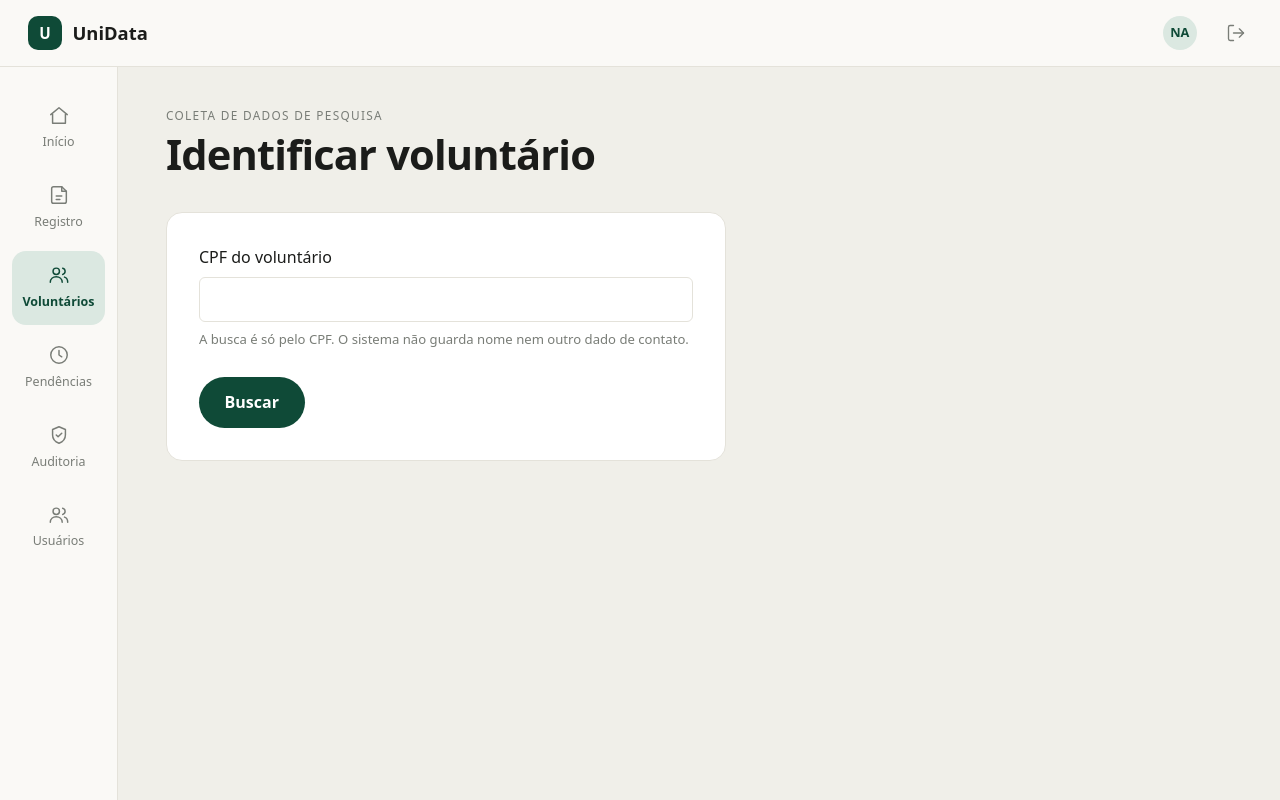
After one commit to BrunoAssis-source/PFC, a Django app: page /voluntarios/ in a window 1280 px wide. The commit adds this page. Run offline with Django 5.2, Linux system fonts and the light colour scheme; the visitor is signed in with stand-in values (Sample User, id 1); parts of the project's set-up code (start-up, migrations or seed data) failed here and were passed over.

Commit message:
adiciona identificacao de voluntario, cadastro por cpf e vinculo a estudo com tcle

```diff
--- a/configuracao/urls.py
+++ b/configuracao/urls.py
@@ -5,5 +5,6 @@ urlpatterns = [
     path("admin/", admin.site.urls),
     path("estudos/", include("estudos.urls")),
     path("auditoria/", include("auditoria.urls")),
+    path("voluntarios/", include("voluntarios.urls")),
     path("", include("autenticacao.urls")),
 ]
--- a/templates/painel.html
+++ b/templates/painel.html
@@ -38,6 +38,10 @@
                 {% include "icones/icone.html" with nome="registro" %}
                 <span>Registro</span>
             </a>
+            <a class="painel-item {% if request.resolver_match.app_name == 'voluntarios' %}ativo{% endif %}" href="{% url 'voluntarios:identificar' %}">
+                {% include "icones/icone.html" with nome="usuarios" %}
+                <span>Voluntários</span>
+            </a>
             <a class="painel-item {% if rota == 'pendencias' %}ativo{% endif %}" href="{% url 'pendencias' %}">
                 {% include "icones/icone.html" with nome="relogio" %}
                 <span>Pendências</span>
--- /dev/null
+++ b/templates/voluntarios/identificar.html
@@ -0,0 +1,34 @@
+{% extends "painel.html" %}
+{% block title %}Identificar voluntário | UniData{% endblock %}
+{% block content %}
+<div class="painel-cabecalho">
+    <div>
+        <p class="painel-rotulo">Coleta de dados de pesquisa</p>
+        <h1 class="painel-titulo">Identificar voluntário</h1>
+    </div>
+</div>
+
+<form class="painel-formulario" method="post" autocomplete="off">
+    {% csrf_token %}
+    <div class="mb-3">
+        <label class="form-label" for="{{ form.cpf.id_for_label }}">{{ form.cpf.label }}</label>
+        {{ form.cpf }}
+        {% for error in form.cpf.errors %}<div class="invalid-feedback d-block">{{ error }}</div>{% endfor %}
+        <div class="ajuda-campo">A busca é só pelo CPF. O sistema não guarda nome nem outro dado de contato.</div>
+    </div>
+    <div class="painel-formulario-acoes">
+        <button class="painel-acao" type="submit">Buscar</button>
+    </div>
+</form>
+
+{% if ausente %}
+<div class="painel-formulario mt-4">
+    <p>Nenhum voluntário com o CPF {{ ausente }}.</p>
+    <form method="post" action="{% url 'voluntarios:cadastrar' %}">
+        {% csrf_token %}
+        <input type="hidden" name="cpf" value="{{ cpf }}">
+        <button class="painel-acao" type="submit">Cadastrar novo voluntário</button>
+    </form>
+</div>
+{% endif %}
+{% endblock %}
--- /dev/null
+++ b/voluntarios/forms.py
@@ -0,0 +1,32 @@
+from django import forms
+
+from estudos.models import Estudo
+
+from . import cpf as cpf_util
+
+
+class CpfForm(forms.Form):
+    cpf = forms.CharField(
+        label="CPF do voluntário",
+        max_length=14,
+        widget=forms.TextInput(attrs={"class": "form-control", "inputmode": "numeric", "autocomplete": "off"}),
+    )
+
+    def clean_cpf(self):
+        numeros = cpf_util.normalizar(self.cleaned_data["cpf"])
+        if not cpf_util.valido(numeros):
+            raise forms.ValidationError("CPF inválido. Confira os 11 dígitos.")
+        return numeros
+
+
+class VinculoForm(forms.Form):
+    estudo = forms.ModelChoiceField(
+        label="Estudo",
+        queryset=Estudo.objects.filter(situacao=Estudo.Situacao.ATIVO),
+        empty_label="Escolha um estudo ativo",
+        widget=forms.Select(attrs={"class": "form-select"}),
+    )
+    tcle = forms.BooleanField(
+        label="Conferi o TCLE assinado pelo voluntário, no documento físico",
+        error_messages={"required": "Sem o TCLE assinado não há participação."},
+    )
--- /dev/null
+++ b/voluntarios/urls.py
@@ -0,0 +1,12 @@
+from django.urls import path
+
+from .views import cadastrar, detalhe, identificar, vincular
+
+app_name = "voluntarios"
+
+urlpatterns = [
+    path("", identificar, name="identificar"),
+    path("cadastrar/", cadastrar, name="cadastrar"),
+    path("<int:id>/", detalhe, name="detalhe"),
+    path("<int:id>/vincular/", vincular, name="vincular"),
+]
--- /dev/null
+++ b/voluntarios/views.py
@@ -0,0 +1,103 @@
+from django.contrib import messages
+from django.db import IntegrityError, transaction
+from django.shortcuts import get_object_or_404, redirect, render
+from django.views.decorators.http import require_POST
+
+from auditoria.models import RegistroAuditoria
+from auditoria.servicos import registrar
+from autenticacao.models import Usuario
+from autenticacao.permissoes import exige_perfil
+
+from . import cpf as cpf_util
+from .forms import CpfForm, VinculoForm
+from .models import TCLE_VERSAO_ATUAL, Participacao, Voluntario
+
+Acao = RegistroAuditoria.Acao
+
+
+def _auditar(request, acao, codigo=""):
+    # O objeto leva só o começo do código, nunca o CPF.
+    registrar(acao, request=request, usuario=request.user, objeto=codigo[:8])
+
+
+@exige_perfil(Usuario.Perfil.PROFISSIONAL)
+def identificar(request):
+    form = CpfForm(request.POST or None)
+    contexto = {"form": form, "ausente": None}
+    if request.method == "POST" and form.is_valid():
+        numeros = form.cleaned_data["cpf"]
+        codigo = cpf_util.codigo(numeros)
+        voluntario = Voluntario.objects.filter(codigo_hmac=codigo).first()
+        _auditar(request, Acao.VOLUNTARIO_BUSCA, codigo)
+        if voluntario:
+            return redirect("voluntarios:detalhe", id=voluntario.id)
+        contexto["ausente"] = cpf_util.mascarar(numeros)
+        contexto["cpf"] = numeros
+    return render(request, "voluntarios/identificar.html", contexto)
+
+
+@exige_perfil(Usuario.Perfil.PROFISSIONAL)
+@require_POST
+def cadastrar(request):
+    form = CpfForm(request.POST)
+    if not form.is_valid():
+        messages.error(request, "CPF inválido. Confira os 11 dígitos.")
+        return redirect("voluntarios:identificar")
+    numeros = form.cleaned_data["cpf"]
+    codigo = cpf_util.codigo(numeros)
+    try:
+        with transaction.atomic():
+            voluntario = Voluntario.objects.create(
+                codigo_hmac=codigo, cpf_cifrado=cpf_util.cifrar(numeros), criado_por=request.user
+            )
+    except IntegrityError:
+        # Outro profissional cadastrou o mesmo CPF entre a busca e este envio.
+        voluntario = Voluntario.objects.get(codigo_hmac=codigo)
+        _auditar(request, Acao.VOLUNTARIO_DUPLICADO, codigo)
+        messages.info(request, "Este voluntário já estava cadastrado.")
+    else:
+        _auditar(request, Acao.VOLUNTARIO_CADASTRO, codigo)
+        messages.success(request, "Voluntário cadastrado.")
+    return redirect("voluntarios:detalhe", id=voluntario.id)
+
+
+@exige_perfil(Usuario.Perfil.PROFISSIONAL)
+def detalhe(request, id):
+    voluntario = get_object_or_404(Voluntario, pk=id)
+    _auditar(request, Acao.VOLUNTARIO_LEITURA, voluntario.codigo_hmac)
+    contexto = {
+        "voluntario": voluntario,
+        "cpf_mascarado": cpf_util.mascarar(cpf_util.decifrar(voluntario.cpf_cifrado)),
+        "participacoes": voluntario.participacoes.select_related("estudo"),
+        "form": VinculoForm(),
+    }
+    return render(request, "voluntarios/detalhe.html", contexto)
+
+
+@exige_perfil(Usuario.Perfil.PROFISSIONAL)
+@require_POST
+def vincular(request, id):
+    voluntario = get_object_or_404(Voluntario, pk=id)
+    form = VinculoForm(request.POST)
+    if not form.is_valid():
+        for erros in form.errors.values():
+            for erro in erros:
+                messages.error(request, erro)
+        return redirect("voluntarios:detalhe", id=voluntario.id)
+    estudo = form.cleaned_data["estudo"]
+    _, criada = Participacao.objects.get_or_create(
+        voluntario=voluntario,
+        estudo=estudo,
+        defaults={"tcle_versao": TCLE_VERSAO_ATUAL, "registrado_por": request.user},
+    )
+    if criada:
+        registrar(
+            Acao.PARTICIPACAO_VINCULO,
+            request=request,
+            usuario=request.user,
+            objeto=f"{voluntario.codigo_hmac[:8]} em {estudo.nome}",
+        )
+        messages.success(request, "Voluntário vinculado ao estudo.")
+    else:
+        messages.info(request, "Este voluntário já participa do estudo.")
+    return redirect("voluntarios:detalhe", id=voluntario.id)
```
Also changed, not shown: templates/voluntarios/detalhe.html (added, +48 -0 lines).
